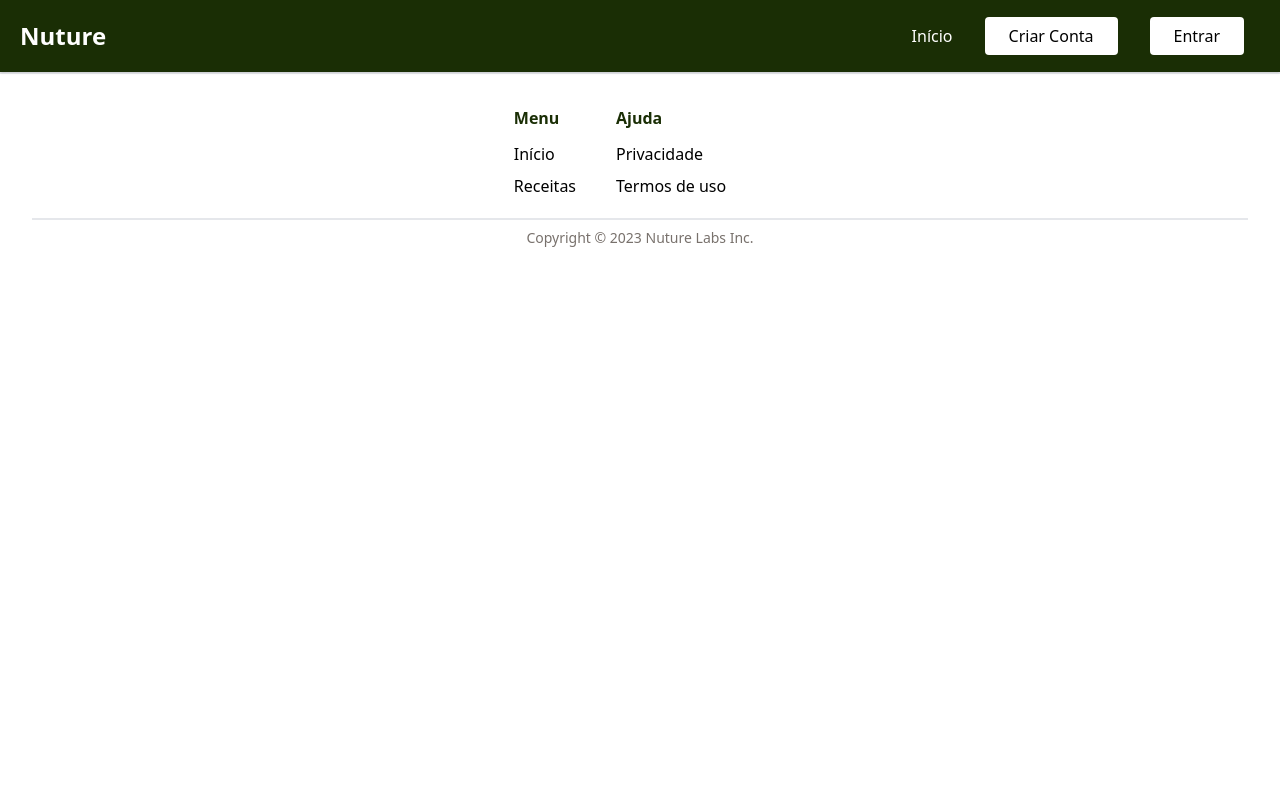
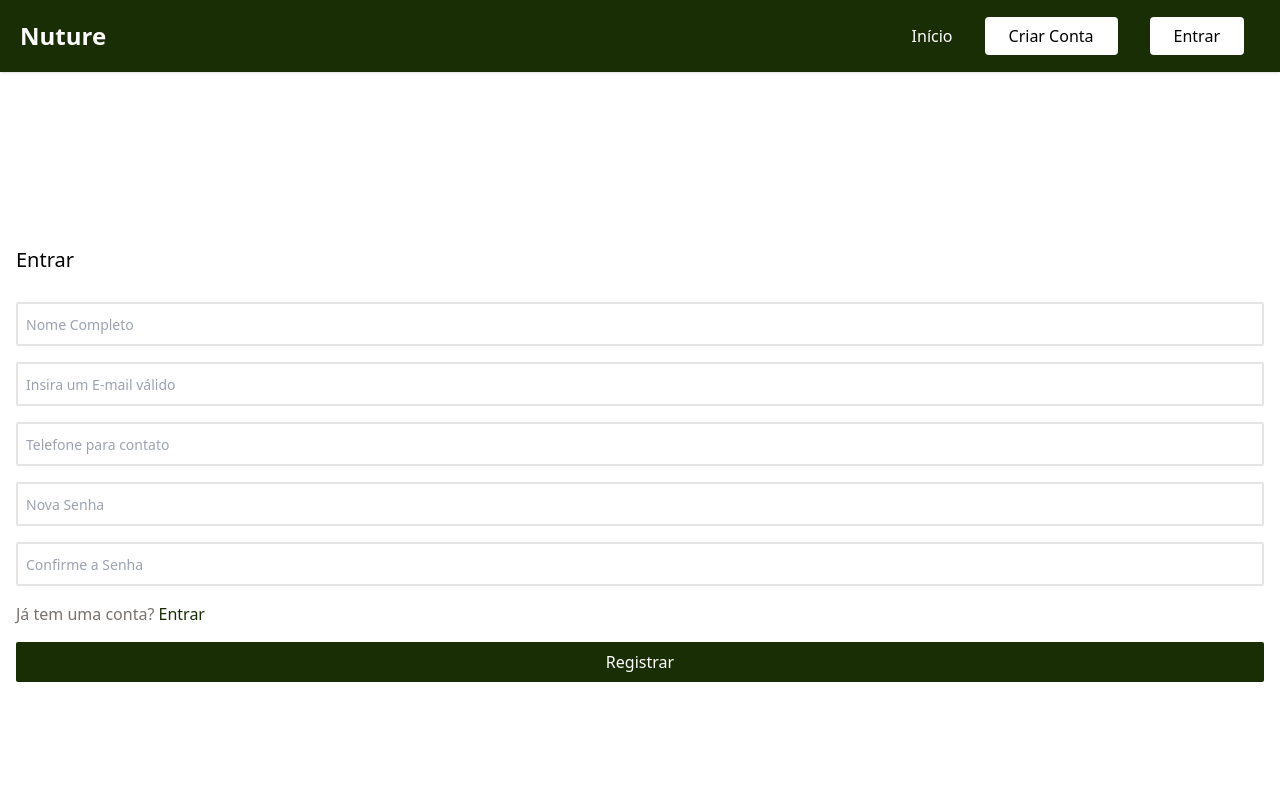
Before and after one commit to doguebart/nuture-recipes, a React (Vite) app in the folder frontend/nuture-recipes/: page /Register in a window 1280 px wide. Shown: the top 800 px of the page. Built offline with nearby package versions, Linux system fonts and the light colour scheme.

Commit message:
creating form components and auth screens

```diff
--- /dev/null
+++ b/frontend/nuture-recipes/src/components/form/button/index.jsx
@@ -0,0 +1,13 @@
+import React from "react";
+
+const Button = (props) => {
+  const { children, onClick, className } = props;
+
+  return (
+    <button onClick={onClick} className={className}>
+      {children}
+    </button>
+  );
+};
+
+export default Button;
--- /dev/null
+++ b/frontend/nuture-recipes/src/components/form/input/index.jsx
@@ -0,0 +1,20 @@
+import React from "react";
+
+const Input = (props) => {
+  const { type, name, value, onChange, multiple, placeholder, className } =
+    props;
+
+  return (
+    <input
+      type={type}
+      name={name}
+      value={value}
+      onChange={onChange}
+      {...(multiple ? { multiple } : null)}
+      placeholder={placeholder}
+      className={className}
+    />
+  );
+};
+
+export default Input;
--- a/frontend/nuture-recipes/src/components/layout/header/index.jsx
+++ b/frontend/nuture-recipes/src/components/layout/header/index.jsx
@@ -33,7 +33,7 @@ const Menu = () => {
       >
         <li className="mx-4 my-6 md:my-0">
           <Link
-            to="#"
+            to="/"
             className="text-white text-md hover:text-stone-400 duration-100 whitespace-nowrap"
           >
             Início
@@ -70,7 +70,7 @@ const Menu = () => {
           <>
             <li className="mx-4 my-6 md:my-0">
               <Link
-                to="#"
+                to="/Register"
                 className={`${
                   menuOpen
                     ? "bg-white text-black hover:text-white hover:border-white hover:bg-lime-900"
@@ -83,7 +83,7 @@ const Menu = () => {
 
             <li className="mx-4 my-6 md:my-0">
               <Link
-                to="#"
+                to="/Login"
                 className={`${
                   menuOpen
                     ? "bg-white text-black hover:text-white hover:border-white hover:bg-lime-900"
--- a/frontend/nuture-recipes/src/routes/router.jsx
+++ b/frontend/nuture-recipes/src/routes/router.jsx
@@ -2,8 +2,8 @@ import React from "react";
 import { Routes, Route } from "react-router-dom";
 
 import Home from "../screens/home";
-// import Login from "../screens/login";
-// import Register from "../screens/register";
+import Login from "../screens/signIn";
+import Register from "../screens/signUp";
 // import DashBoard from "../screens/dashboard";
 // import UserPets from "../screens/pets/userPets";
 // import AddPet from "../screens/pets/addPet";
@@ -15,6 +15,8 @@ const Router = () => {
   return (
     <Routes>
       <Route path="/" element={<Home />} />
+      <Route path="/Login" element={<Login />} />
+      <Route path="/Register" element={<Register />} />
       <Route path="/recipe/:id" element={<RecipeDetails />} />
     </Routes>
   );
--- /dev/null
+++ b/frontend/nuture-recipes/src/screens/signIn/index.jsx
@@ -0,0 +1,61 @@
+import { React, useState, useContext } from "react";
+import { Link } from "react-router-dom";
+
+import Input from "../../components/form/input";
+import Button from "../../components/form/button";
+
+import { Context } from "../../context/UserContext";
+
+function Login() {
+  const [user, setUser] = useState({});
+  const { login } = useContext(Context);
+
+  const handleChange = (e) => {
+    setUser({ ...user, [e.target.name]: e.target.value });
+  };
+
+  const handleSubmit = (e) => {
+    e.preventDefault();
+
+    login(user);
+  };
+
+  return (
+    <div className="w-full h-screen flex items-center justify-center p-4">
+      <div className="flex flex-col w-full max-h-full">
+        <h2 className="text-xl font-medium mb-5">Entrar</h2>
+
+        <form className="flex flex-col">
+          <Input
+            type="email"
+            name="email"
+            onChange={handleChange}
+            placeholder="E-mail"
+            className="py-2 px-2 border-2 rounded-sm outline-none border-stone-200 placeholder:text-sm"
+          />
+          <Input
+            type="password"
+            name="password"
+            onChange={handleChange}
+            placeholder="Senha"
+            className="py-2 px-2 my-4 border-2 rounded-sm outline-none border-stone-200 placeholder:text-sm"
+          />
+          <span className="text-md text-stone-500">
+            Ainda não tem uma conta?{" "}
+            <Link to="/Register" className="text-lime-950 font-medium">
+              Criar
+            </Link>
+          </span>
+          <Button
+            onClick={handleSubmit}
+            className="my-4 py-2 text-white font-medium rounded-sm bg-lime-950 hover:bg-lime-900"
+          >
+            Entrar
+          </Button>
+        </form>
+      </div>
+    </div>
+  );
+}
+
+export default Login;
--- /dev/null
+++ b/frontend/nuture-recipes/src/screens/signUp/index.jsx
@@ -0,0 +1,82 @@
+import { React, useContext, useState } from "react";
+import { Link } from "react-router-dom";
+
+import Input from "../../components/form/input";
+import Button from "../../components/form/button";
+
+import { Context } from "../../context/UserContext";
+
+function Register() {
+  const [user, setUser] = useState({});
+  const { register } = useContext(Context);
+
+  const handleChange = (e) => {
+    setUser({ ...user, [e.target.name]: e.target.value });
+  };
+
+  const handleSubmit = (e) => {
+    e.preventDefault();
+
+    register(user);
+  };
+
+  return (
+    <div className="w-full h-screen flex items-center justify-center p-4">
+      <div className="flex flex-col w-full max-h-full">
+        <h2 className="text-xl font-medium mb-5">Entrar</h2>
+
+        <form className="flex flex-col">
+          <Input
+            type="text"
+            name="name"
+            onChange={handleChange}
+            placeholder="Nome Completo"
+            className="py-2 px-2 my-2 border-2 rounded-sm outline-none border-stone-200 placeholder:text-sm"
+          />
+          <Input
+            type="email"
+            name="email"
+            onChange={handleChange}
+            placeholder="Insira um E-mail válido"
+            className="py-2 px-2 my-2 border-2 rounded-sm outline-none border-stone-200 placeholder:text-sm"
+          />
+          <Input
+            type="text"
+            name="phone"
+            onChange={handleChange}
+            placeholder="Telefone para contato"
+            className="py-2 px-2 my-2 border-2 rounded-sm outline-none border-stone-200 placeholder:text-sm"
+          />
+          <Input
+            type="password"
+            name="password"
+            onChange={handleChange}
+            placeholder="Nova Senha"
+            className="py-2 px-2 my-2 border-2 rounded-sm outline-none border-stone-200 placeholder:text-sm"
+          />
+          <Input
+            type="password"
+            name="confirmPassword"
+            onChange={handleChange}
+            placeholder="Confirme a Senha"
+            className="py-2 px-2 my-2 mb-4 border-2 rounded-sm outline-none border-stone-200 placeholder:text-sm"
+          />
+          <span className="text-md text-stone-500">
+            Já tem uma conta?{" "}
+            <Link to="/Login" className="text-lime-950 font-medium">
+              Entrar
+            </Link>
+          </span>
+          <Button
+            onClick={handleSubmit}
+            className="my-4 py-2 text-white font-medium rounded-sm bg-lime-950 hover:bg-lime-900"
+          >
+            Registrar
+          </Button>
+        </form>
+      </div>
+    </div>
+  );
+}
+
+export default Register;
```
